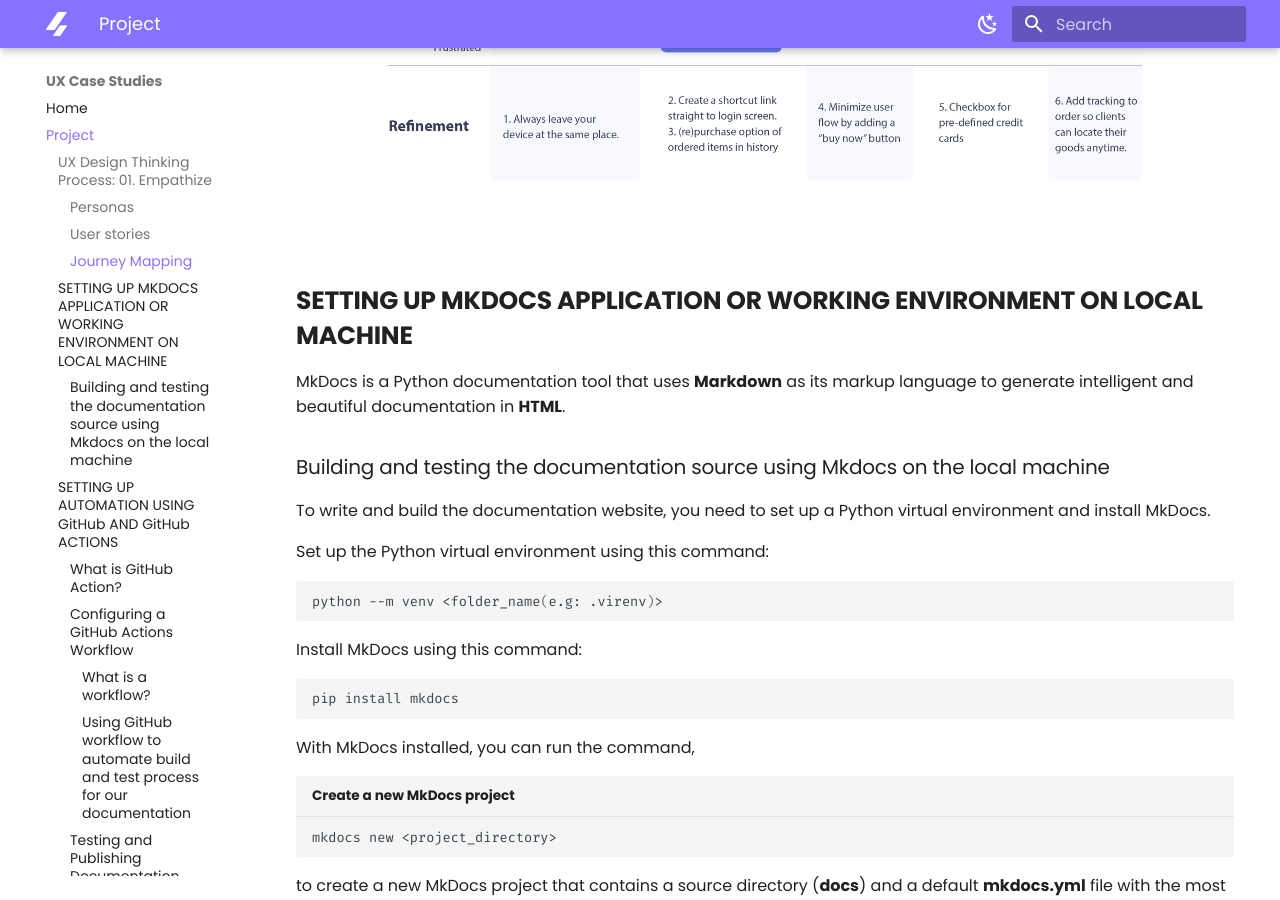
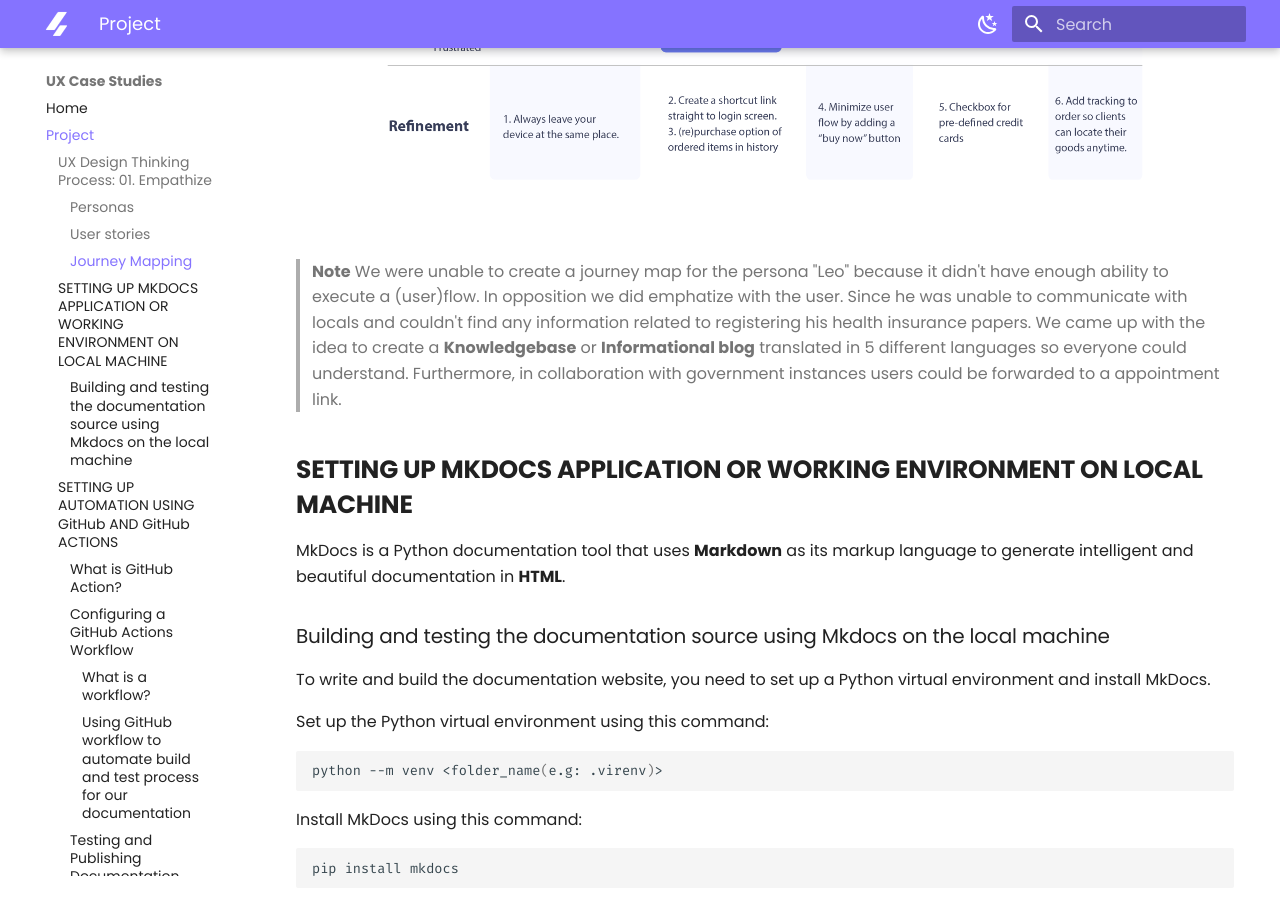
Before and after one commit to divstackio/docs-study, an MkDocs documentation site: the page built from docs/project.md, in a window 1280 px wide and 900 px high, scrolled down 5017 px. Built offline with MkDocs 1.6.1 and Material for MkDocs 9.7.7, drawn with Linux system fonts in a browser that asks for light colours.

Commit message:
Update project.md

```diff
--- a/docs/project.md
+++ b/docs/project.md
@@ -104,6 +104,10 @@
 
 <img src="https://github.com/divstackio/docs-study/blob/main/docs/img/JOURNEY02.png?raw=true#gh-light-mode-only">
 <img src="https://github.com/divstackio/docs-study/blob/main/docs/img/JOURNEY02D.png?raw=true#gh-dark-mode-only">
+
+
+> **Note**
+> We were unable to create a journey map for the persona "Leo" because it didn't have enough ability to execute a (user)flow. In opposition we did emphatize with the user. Since he was unable to communicate with locals and couldn't find any information related to registering his health insurance papers. We came up with the idea to create a **Knowledgebase** or **Informational blog** translated in 5 different languages so everyone could understand. Furthermore, in collaboration with government instances users could be forwarded to a appointment link.
 
 
 
```
